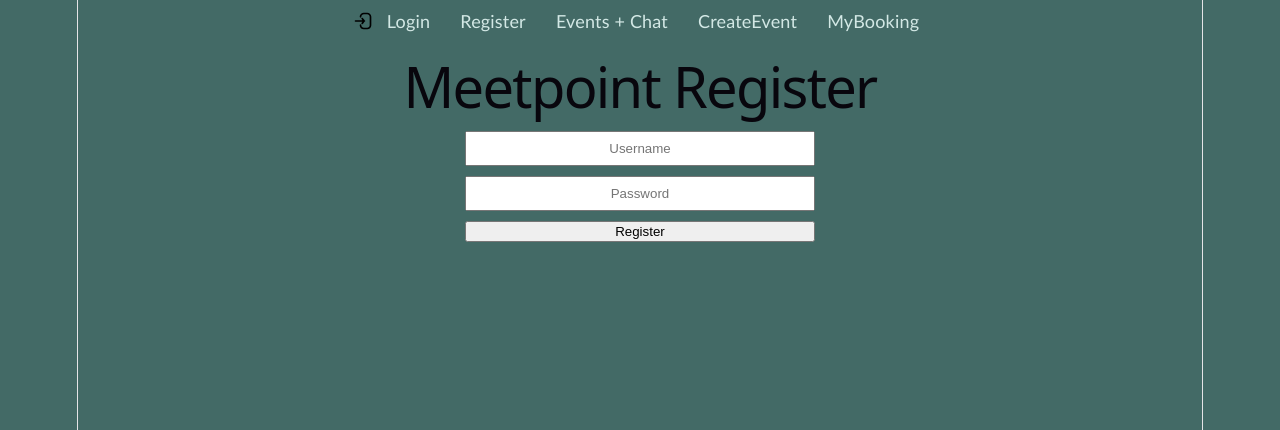
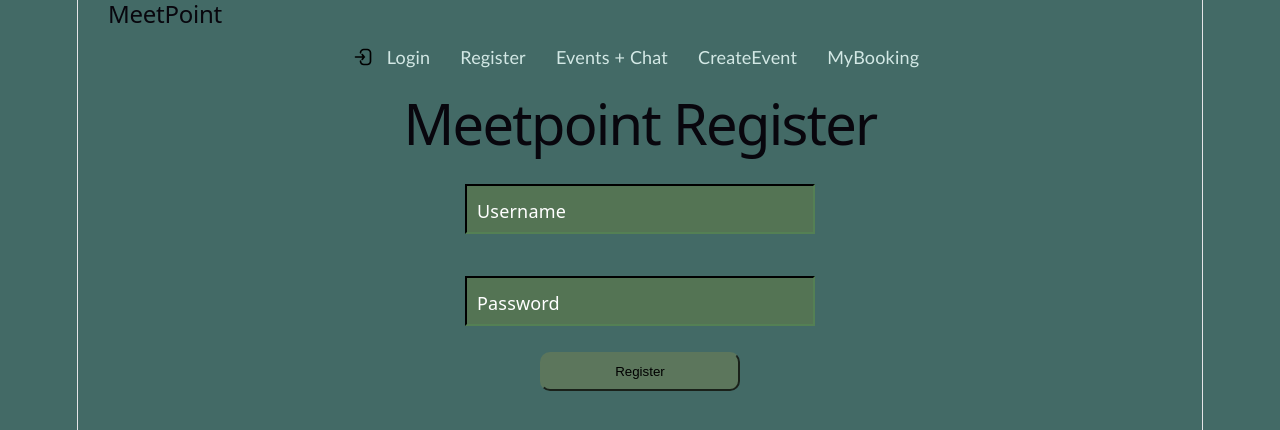
Before and after one commit to HyFex3601/MeetPoint-Project, a React app in the folder frontend/: page /register in a window 1280 px wide. Shown: the top 430 px of the page. Built offline with nearby package versions, Linux system fonts and the light colour scheme; the HTML template or start-up script is replaced by a standard one.

Commit message:
Add floating labels, chat live region and scrolling log

```diff
--- a/frontend/src/App.css
+++ b/frontend/src/App.css
@@ -20,16 +20,19 @@ nav a {
 }
 
 .UnBookBTN {
-  max-width: 150px;
+  width: 150px;
+  border-radius: 8px;
   margin: auto;
   background-color: red;
   border-color: red;
 }
 
-#BTNContainer {
+.BTNContainer {
   display: flex;
   gap: 15px;
   justify-content: center;
+
+
 
 
 }
@@ -38,6 +41,7 @@ nav a {
   gap: 1pxx;
   background-color: red;
   color: white;
+  border-radius: 10px;
   border: 1px solid red;
   outline: 2px solid red !important;
   box-shadow: 0 0 0 1px red !important;
@@ -46,6 +50,7 @@ nav a {
 .bookBTN {
   background-color: green;
   color: white;
+  border-radius: 10px;
   border: 1px solid green;
   outline: 2px solid green !important;
   box-shadow: 0 0 0 2px green !important;
@@ -67,11 +72,61 @@ nav a {
 
 }
 
+#title-holder, #description-holder, #datetime-holder, #location-holder, #capacity-holder {
+  background-color: rgb(84, 116, 84);
+  border-top-color: rgb(29, 44, 29);
+  border-left-color: rgb(29, 44, 29);
+  border-right-color: rgb(29, 44, 29);
+  border-bottom-color: rgb(29, 44, 29);
+}
+
+#create-text {
+  color: white;
+
+}
+
+#createBTN {
+  width: 200px;
+  margin: auto;
+  border-radius: 10px;
+  border-color: grey;
+  padding: 10px;
+  background-color: green;
+
+}
+
+.chatBTN {
+  width: 200px;
+  margin: auto;
+  border-radius: 10px;
+  border-color: rgb(84, 116, 84);
+  padding: 10px;
+  background-color: rgb(84, 116, 84);
+  border-top-color: rgb(29, 44, 29);
+  border-left-color: rgb(29, 44, 29);
+  border-right-color: rgb(29, 44, 29);
+  border-bottom-color: rgb(29, 44, 29);
+
+}
 
 
 .message {
   font-family: 'Gill Sans', 'Gill Sans MT', Calibri, 'Trebuchet MS', sans-serif;
-  color:beige
+  color:beige;
+
+
+}
+
+#msg-holder {
+  background-color: rgb(84, 116, 84);
+  border-top-color: rgb(29, 44, 29);
+  border-left-color: rgb(29, 44, 29);
+  border-right-color: rgb(29, 44, 29);
+  border-bottom-color: rgb(29, 44, 29);
+}
+
+#msg-text {
+  color: white;
 }
 
 body, html {
@@ -107,3 +162,77 @@ nav {
   height: 20px;
   object-fit: contain;
 }
+
+.field {
+    position: relative;
+    margin: 16px 0;
+}
+
+.field input {
+    width: 100%;
+    padding: 25px 12px 6px;
+    box-sizing: border-box;
+    text-align: left;
+}
+
+.field label {
+    position: absolute;
+    left: 12px;
+    top: 14px;
+    color: #dcd1d1;
+    transition: all 0.2s;
+    pointer-events: none;
+}
+
+.field input:focus + label,
+.field input:not(:placeholder-shown) + label {
+    top: 4px;
+    font-size: 12px;
+}
+
+@media (prefers-reduced-motion: reduce) {
+    .field label {
+        transition: none;
+    }
+}
+
+
+.event-info {
+  color: white;
+}
+
+#login-username, #login-password, #register-username, #register-password{
+  background-color: rgb(84, 116, 84);
+  border-top-color: rgb(29, 44, 29);
+  border-left-color: rgb(29, 44, 29);
+  border-right-color: rgb(29, 44, 29);
+  border-bottom-color: rgb(29, 44, 29);
+}
+
+#user-password {
+  color: rgb(255, 255, 255);
+}
+
+#loginBTN, #register-button{
+
+  width: 200px;
+  margin: auto;
+  border-radius: 10px;
+  border-color: rgb(84, 116, 84);
+  padding: 10px;
+  background-color: rgb(92, 118, 92);
+  border-top-color: rgb(92, 118, 92);
+  border-left-color: rgb(92, 118, 92);
+  border-right-color: rgb(92, 118, 92);
+  border-bottom-color: rgb(92, 118, 92);
+
+}
+
+#logo{
+  margin-right: 950px;
+}
+
+.chat-log {
+  max-height: 300px;
+  overflow-y: auto;
+}
--- a/frontend/src/App.jsx
+++ b/frontend/src/App.jsx
@@ -23,6 +23,11 @@ function App() {
 
   }
   return (
+    <>
+
+    <h2 id="logo">MeetPoint</h2>
+
+
     <BrowserRouter>
       <nav>
         <div className="login-link-container">
@@ -44,6 +49,7 @@ function App() {
         <Route path="/my-booking" element={<MyBooking />} />
       </Routes>
     </BrowserRouter>
+    </>
   );
 }
 
--- a/frontend/src/CreateEvent.jsx
+++ b/frontend/src/CreateEvent.jsx
@@ -55,37 +55,62 @@ function CreateEvent() {
             <h1>Create Event</h1>
             <Notice notice={notice} />
             <form onSubmit={handleCreateEvent}>
+
+                <div className="field">
                     <input
+                        id="title-holder"
                         type="text"
-                placeholder="Title"
+                        placeholder=" "
                         value={title}
                         onChange={(e) => setTitle(e.target.value)}
                     />
+                    <label id="create-text" htmlFor="title-holder">Title</label>
+                </div>
+
+                <div className="field">
                     <input
+                        id="description-holder"
                         type="text"
-                placeholder="Description"
+                        placeholder=" "
                         value={description}
                         onChange={(e) => setDescription(e.target.value)}
                     />
+                    <label id="create-text" htmlFor="description-holder">Description</label>
+                </div>
+
+                <div className="field">
                     <input
+                        id="datetime-holder"
                         type="datetime-local"
-                placeholder="Date"
+                        placeholder=" "
                         value={date}
                         onChange={(e) => setDate(e.target.value)}
                     />
+                    <label id="create-text" htmlFor="datetime-holder">Date</label>
+                </div>
+
+                <div className="field">
                     <input
+                        id="location-holder"
                         type="text"
-                placeholder="Location"
+                        placeholder=" "
                         value={location}
                         onChange={(e) => setLocation(e.target.value)}
                     />
+                    <label id="create-text" htmlFor="location-holder">Location</label>
+                </div>
+
+                <div className="field">
                     <input
+                        id="capacity-holder"
                         type="number"
-                placeholder="Capacity"
+                        placeholder=" "
                         value={capacity}
                         onChange={(e) => setCapacity(e.target.value)}
                     />
-                <button>Create Event</button>
+                    <label id="create-text" htmlFor="capacity-holder">Capacity</label>
+                </div>
+                <button id="createBTN">Create Event</button>
             </form>
         </div>
     )
--- a/frontend/src/Events.jsx
+++ b/frontend/src/Events.jsx
@@ -85,15 +85,18 @@ function Events() {
                     {events.map((event) => {
                         return (
                             <div key={event.id} style={{
-                                border: "1px solid #ccc",
+                                border: "1px solid #ffffff",
                                 borderRadius: "8px",
-                                padding: "16px"
+                                padding: "20px",
+
                             }}>
-                                <h3>Title: {event.title}</h3>
-                                <p>Description: {event.description}</p>
-                                <p>Location: {event.location}</p>
-                                <p>Date: {new Date(event.date).toLocaleDateString()}</p>
-                                <p>Capacity: {event.capacity}</p>
+                                <div className="event-info">
+                                    <h3 style={{color: "rgb(232, 231, 173)"}}>Event:</h3><h3>{event.title}</h3>
+                                    <p>Description: {event.description}</p>
+                                    <p>Location: {event.location}</p>
+                                    <p>Date: {new Date(event.date).toLocaleDateString()}</p>
+                                    <p>Capacity: {event.capacity}</p>
+                                </div>
                                 <div className="BTNContainer">
                                     <button className="bookBTN" onClick={() => handleBooking(event.id)}>Book</button>
                                     <button className="deleteBTN" onClick={() => handleDelete(event.id)}>Delete</button>
--- a/frontend/src/Login.jsx
+++ b/frontend/src/Login.jsx
@@ -45,19 +45,29 @@ function Login() {
             <h1>Meetpoint Login</h1>
             <Notice notice={notice} />
             <form onSubmit={handleLogin}>
+                <div className="field">
                     <input
+                        id="login-username"
                         type="text"
-                placeholder="Username"
+                        placeholder=" "
                         value={username}
                         onChange={(e) => setUsername(e.target.value)}
                         />
+                    <label id="user-password" htmlFor="login-username">Username</label>
+                </div>
+
+                <div className="field">
                     <input
+                        id="login-password"
                         type="password"
-                placeholder="Password"
+                        placeholder=" "
                         value={password}
                         onChange = {(e) => setPassword(e.target.value)}
                     />
-                <button>Login</button>
+                    <label id="user-password" htmlFor="login-password">Password</label>
+                </div>
+
+                <button id="loginBTN">Login</button>
             </form>
         </div>
     );
--- a/frontend/src/Register.jsx
+++ b/frontend/src/Register.jsx
@@ -41,19 +41,29 @@ function Register() {
             <h1>Meetpoint Register</h1>
             <Notice notice={notice}/>
             <form onSubmit={handleRegister}>
+                <div className="field">
                     <input
+                        id="register-username"
                         type="text"
-                placeholder="Username"
+                        placeholder=" "
                         value={username}
                         onChange={(e) => setUsername(e.target.value)}
                     />
+                    <label id="user-password" htmlFor="register-username">Username</label>
+
+                </div>
+
+                <div className="field">
                     <input
+                        id="register-password"
                         type="password"
-                placeholder="Password"
+                        placeholder=" "
                         value={password}
                         onChange = {(e) => setPassword(e.target.value)}
                     />
-                <button>Register</button>
+                    <label id="user-password" htmlFor="register-password">Password</label>
+                </div>
+                <button id="register-button">Register</button>
             </form>
         </div>
     )
```
Also changed, not shown: frontend/src/Chat.jsx (+43 -4 lines). Lines whose indentation alone changed are shown as unchanged.
